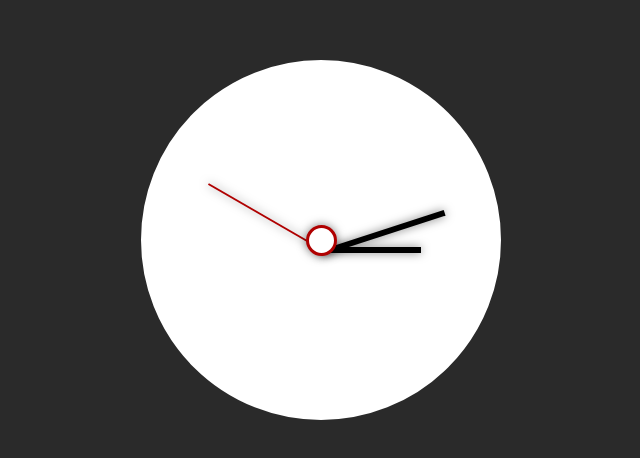
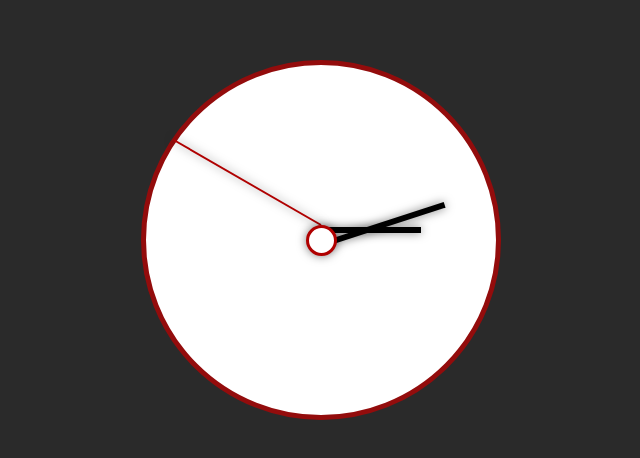
Before and after one commit to nejlael/JS_Clock, a plain HTML site: page index.html in a window 1280 px wide. Shown: the part 160-618 px from the top of the page, without its empty margins (319-959 px from the left). Drawn offline with Linux system fonts and the light colour scheme.

Commit message:
ajustement des aiguilles

```diff
--- a/style.css
+++ b/style.css
@@ -12,49 +12,47 @@ body{
 }
 .clock{
     background-color: white;
-    border: 5px solid white;
+    border: 5px solid rgb(147, 12, 12);
     border-radius: 50%;
-
 }
 
 .wrap{
     width: 350px;
     height: 350px;
-    position: relative;
 }
 
 
 .minute, .heure, .seconde, .point{
 position: absolute;
-height: 100px;
-width: 6px;
 margin: auto;
 background-color: black;
-top: -10%;
 left: 0; bottom: 0; right: 0;
 box-shadow: 0 0 10px rgba(0,0,0,.5);
 }
 
 .heure{
+height: 100px;
+width: 6px;
+top: -15%;
 transform-origin: bottom center;
 transform: rotateZ(0deg);
+}
 
-}
 .minute{
     position: absolute;
     height: 130px;
     width: 6px;
-    top: -13%;
+    top: -15%;
     transform-origin: bottom center;
     transform: rotateZ(90deg);
 }
 
 .seconde{
     position: absolute;
-    height: 130px;
+    height: 170px;
     width: 2px;
     background-color: rgb(176, 0, 0);
-    top: -14%;
+    top: -25%;
     transform-origin: bottom center;
     transform: rotateZ(180deg);
 }
```
